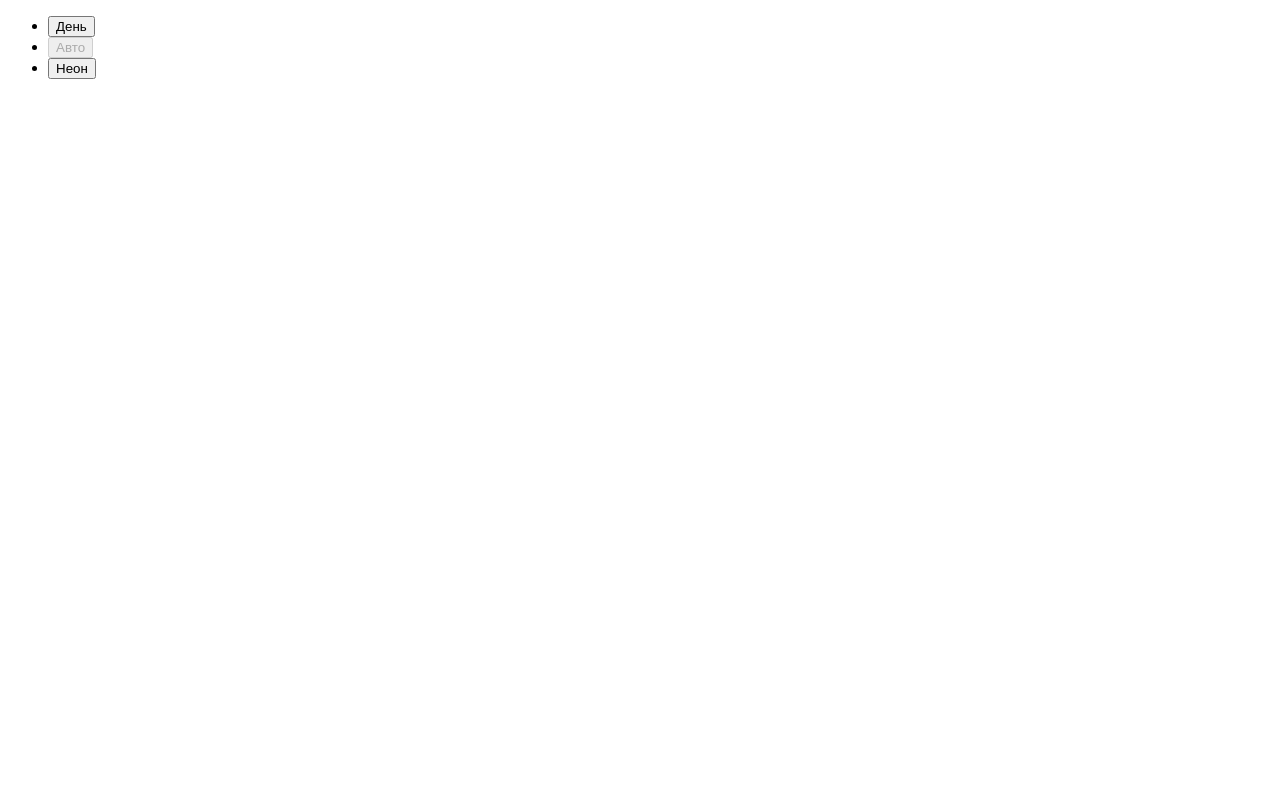
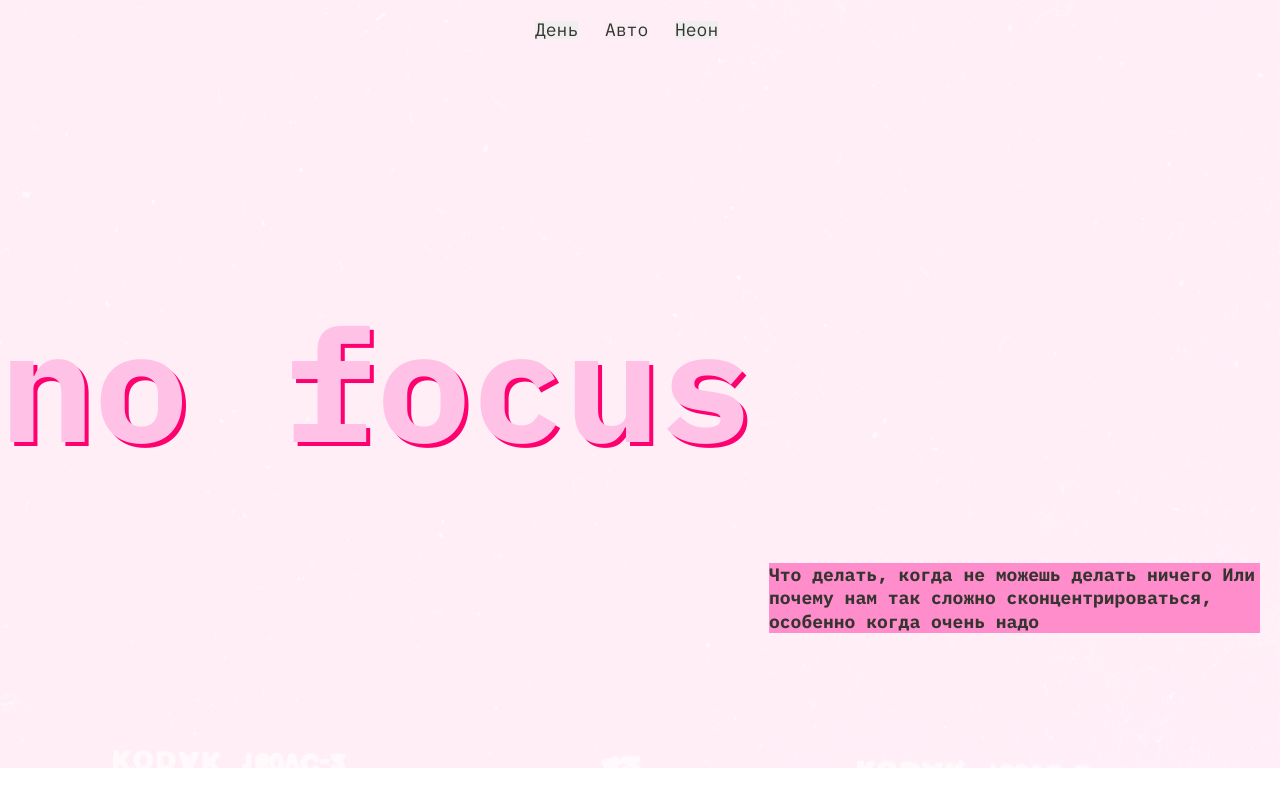
Before and after one commit to Velnene/slozhno-sosredotochitsya, a plain HTML site: page index.html in a window 1280 px wide. Drawn offline with Linux system fonts and the light colour scheme.

Commit message:
add header

```diff
--- a/index.html
+++ b/index.html
@@ -1,40 +1,45 @@
 <!DOCTYPE html>
 <html lang="ru">
+
 <head>
   <meta charset="UTF-8" />
   <meta http-equiv="X-UA-Compatible" content="IE=edge" />
   <meta name="viewport" content="width=device-width, initial-scale=1.0" />
+  <link rel="stylesheet" href="./fonts/fonts.css" />
+  <link rel="stylesheet" href="./styles/variables.css" />
+  <link rel="stylesheet" href="./styles/globals.css" />
+  <link rel="stylesheet" href="./styles/style.css" />
+
   <title>Сложно сосредоточиться</title>
 </head>
+
 <body class="page">
   <header class="header decorated-zone">
     <nav class="header__theme-menu">
       <ul class="header__theme-menu-list">
         <li class="header__theme-menu-item">
-            <button
-              class="header__theme-menu-button header__theme-menu-button_type_light"
-            >
+          <button class="header__theme-menu-button header__theme-menu-button_type_light">
             День
           </button>
         </li>
         <li class="header__theme-menu-item">
-            <button
-              class="header__theme-menu-button header__theme-menu-button_active header__theme-menu-button_type_auto"
-              disabled
-            >
+          <button class="header__theme-menu-button header__theme-menu-button_active header__theme-menu-button_type_auto"
+            disabled>
             Авто
           </button>
         </li>
         <li class="header__theme-menu-item">
-            <button
-              class="header__theme-menu-button header__theme-menu-button_type_dark"
-            >
+          <button class="header__theme-menu-button header__theme-menu-button_type_dark">
             Неон
           </button>
         </li>
       </ul>
     </nav>
+    <h1 class="header__title">no focus</h1>
+    <h3 class="header__subtitle">Что делать, когда не можешь делать ничего
+      Или почему нам так сложно сконцентрироваться, особенно когда очень надо</h3>
   </header>
   <script src="./scripts/script.js"></script>
 </body>
+
 </html>
--- /dev/null
+++ b/styles/decorated-zone/decorated-zone.css
@@ -0,0 +1,16 @@
+.decorated-zone {
+  background-image: url(../../images/cover-image-light.png);
+  background-position: center;
+  background-repeat: no-repeat;
+  background-size: cover;
+  display: grid;
+  grid-template-columns: 1fr 315px 1fr;
+  grid-template-rows: 299px 244px 185px;
+  grid-template-areas:
+    '. nav .'
+    'title title title'
+    '. subtitle subtitle';
+  column-gap: 10px;
+  align-items: start;
+  padding: 20px;
+}
--- a/styles/globals.css
+++ b/styles/globals.css
@@ -1,4 +1,4 @@
-/* Глобальные стили для проекта, их можно дополнять и менять по желанию */
+/* Глобальные стили для проекта */
 
 *,
 *::before,
@@ -10,6 +10,7 @@ body {
   min-inline-size: 375px;
   max-inline-size: 1440px;
   margin: 0 auto;
+  font-family: 'IBM Plex Mono';
 }
 
 h1,
--- /dev/null
+++ b/styles/header/__subtitle/header__subtitle.css
@@ -0,0 +1,11 @@
+.header__subtitle {
+  color: #353430;
+  font-size: 18px;
+  font-style: normal;
+  font-weight: 700;
+  line-height: 23.4px;
+  width: 491px;
+  background: #FF8DCB;
+  grid-area: subtitle;
+  justify-self: end;
+}
--- /dev/null
+++ b/styles/header/__theme-menu-button/header__theme-menu-button.css
@@ -0,0 +1,10 @@
+.header__theme-menu-button {
+  border: none;
+  padding: 0;
+  color: #353430;
+  text-align: center;
+  font-size: 18px;
+  font-style: normal;
+  font-weight: 400;
+  line-height: 18px;
+}
--- /dev/null
+++ b/styles/header/__theme-menu-list/header__theme-menu-list.css
@@ -0,0 +1,5 @@
+.header__theme-menu-list {
+  display: grid;
+  grid-template-columns: repeat(3, 70px);
+  justify-content: center;
+}
--- /dev/null
+++ b/styles/header/__theme-menu/header__theme-menu.css
@@ -0,0 +1,3 @@
+.header__theme-menu{
+  grid-area: nav;
+}
--- /dev/null
+++ b/styles/header/__title/header__title.css
@@ -0,0 +1,10 @@
+.header__title {
+  color: #FFC2E6;
+  text-shadow: 4px 4px 0px #FF0070;
+  font-size: 157px;
+  font-style: normal;
+  font-weight: 700;
+  line-height: 82.5%;
+  margin-inline-start: -20px;
+  grid-area: title;
+}
--- /dev/null
+++ b/styles/header/header.css
@@ -0,0 +1,3 @@
+.header {
+  padding: 20px;
+}
--- a/styles/style.css
+++ b/styles/style.css
@@ -1,4 +1,10 @@
-/* Основные стили проекта. Это стили для темы, которую вы верстаете первой. */
+@import url(./header/header.css);
+@import url(./header/__theme-menu-list/header__theme-menu-list.css);
+@import url(./decorated-zone/decorated-zone.css);
+@import url(./header/__title/header__title.css);
+@import url(./header/__subtitle/header__subtitle.css);
+@import url(./header/__theme-menu/header__theme-menu.css);
+@import url(./header/__theme-menu-button/header__theme-menu-button.css);
 
 .page {
   /* сохраните в разметке и стилях класс page. На его основе работает скрипт. */
```
Lines whose indentation alone changed are shown as unchanged.
